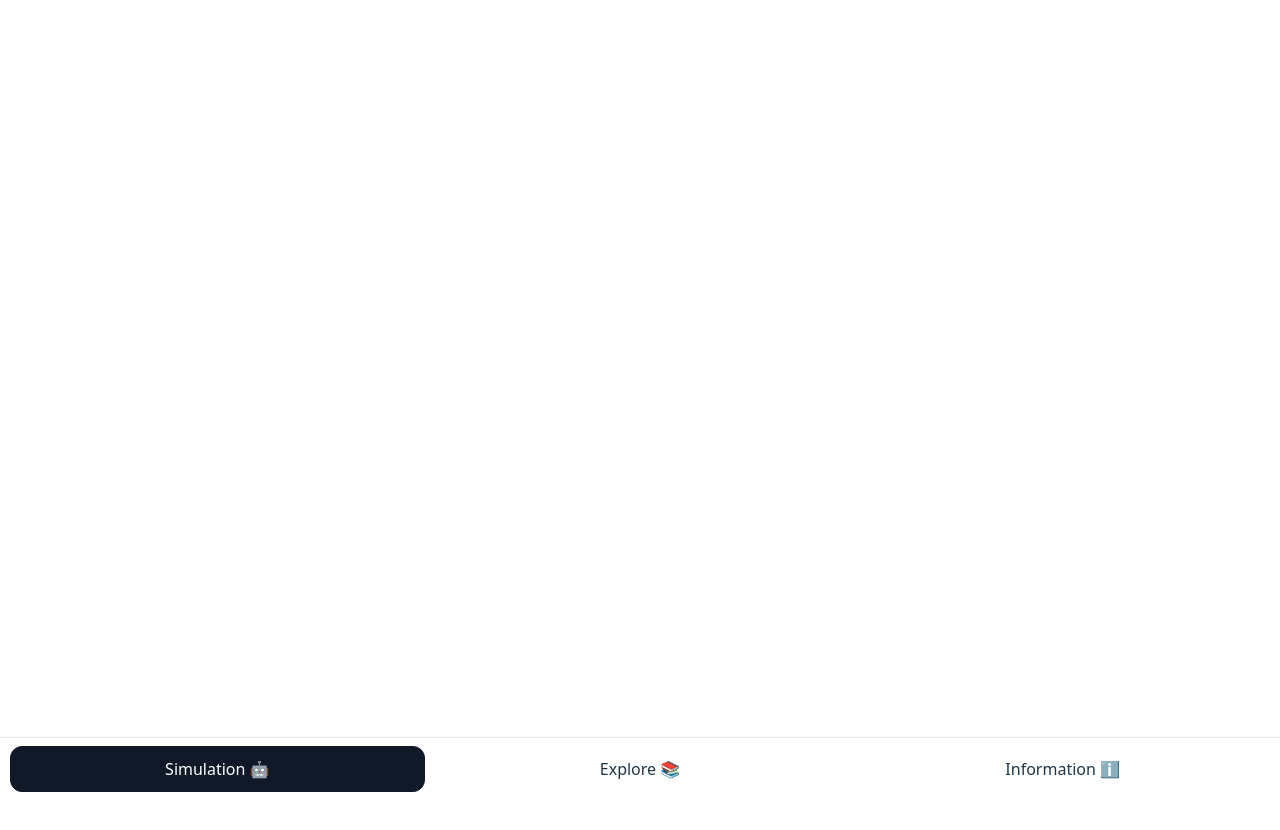
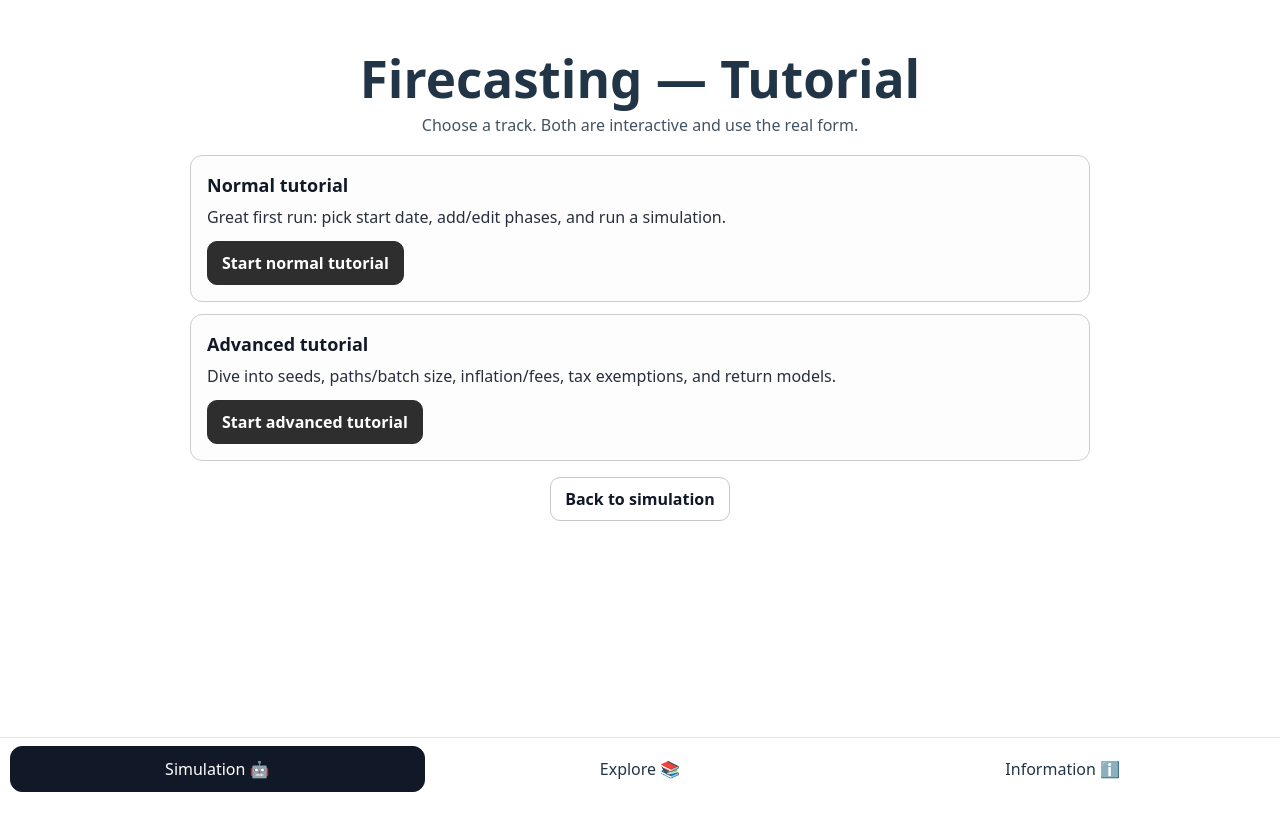
Before and after one commit to Gorm2303/firecasting-frontend, a React (Vite) app in the folder vite-react-frontend/: page /simulation/tutorial in a window 1280 px wide. Shown: the top 830 px of the page. Built offline with nearby package versions, Linux system fonts and the light colour scheme.

Commit message:
tutorial: add landing page and mode routes

```diff
--- a/vite-react-frontend/src/App.tsx
+++ b/vite-react-frontend/src/App.tsx
@@ -5,6 +5,7 @@ import InfoPage from './pages/InfoPage';
 import ExplorePage from './pages/ExplorePage';
 import SimulationPage from './pages/SimulationPage';
 import TutorialPage from './pages/TutorialPage';
+import TutorialLandingPage from './pages/TutorialLandingPage';
 import RunDiffPage from './pages/RunDiffPage';
 
 const TAB_BAR_RESERVED_HEIGHT = 80;
@@ -53,7 +54,8 @@ const App: React.FC = () => {
         <Routes>
           <Route path="/" element={<Navigate to="/simulation" replace />} />
           <Route path="/simulation" element={<SimulationPage />} />
-          <Route path="/simulation/tutorial" element={<TutorialPage />} />
+          <Route path="/simulation/tutorial" element={<TutorialLandingPage />} />
+          <Route path="/simulation/tutorial/:mode" element={<TutorialPage />} />
           <Route path="/simulation/diff" element={<RunDiffPage />} />
           <Route path="/explore" element={<ExplorePage />} />
           <Route path="/info" element={<InfoPage />} />
--- /dev/null
+++ b/vite-react-frontend/src/pages/TutorialLandingPage.tsx
@@ -0,0 +1,66 @@
+import React from 'react';
+import { useNavigate } from 'react-router-dom';
+
+const card: React.CSSProperties = {
+  border: '1px solid var(--fc-card-border)',
+  borderRadius: 12,
+  padding: 16,
+  background: 'var(--fc-card-bg)',
+  color: 'var(--fc-card-text)',
+};
+
+const btn = (variant: 'primary' | 'ghost'): React.CSSProperties => {
+  const base: React.CSSProperties = {
+    padding: '10px 14px',
+    borderRadius: 10,
+    border: '1px solid var(--fc-subtle-border)',
+    cursor: 'pointer',
+    fontSize: 16,
+    fontWeight: 750,
+  };
+  if (variant === 'primary') return { ...base, background: '#2e2e2e', color: '#fff', borderColor: '#2e2e2e' };
+  return { ...base, background: 'transparent', color: 'var(--fc-card-text)' };
+};
+
+const TutorialLandingPage: React.FC = () => {
+  const navigate = useNavigate();
+
+  return (
+    <div style={{ minHeight: '100vh', padding: 16, maxWidth: 900, margin: '0 auto' }}>
+      <h1 style={{ textAlign: 'center', marginBottom: 6 }}>Firecasting — Tutorial</h1>
+      <p style={{ textAlign: 'center', opacity: 0.85, marginTop: 0 }}>
+        Choose a track. Both are interactive and use the real form.
+      </p>
+
+      <div style={{ display: 'grid', gridTemplateColumns: '1fr', gap: 12, marginTop: 18 }}>
+        <div style={card}>
+          <div style={{ fontSize: 18, fontWeight: 800, marginBottom: 6 }}>Normal tutorial</div>
+          <div style={{ opacity: 0.9, marginBottom: 12 }}>
+            Great first run: pick start date, add/edit phases, and run a simulation.
+          </div>
+          <button type="button" onClick={() => navigate('/simulation/tutorial/normal')} style={btn('primary')}>
+            Start normal tutorial
+          </button>
+        </div>
+
+        <div style={card}>
+          <div style={{ fontSize: 18, fontWeight: 800, marginBottom: 6 }}>Advanced tutorial</div>
+          <div style={{ opacity: 0.9, marginBottom: 12 }}>
+            Dive into seeds, paths/batch size, inflation/fees, tax exemptions, and return models.
+          </div>
+          <button type="button" onClick={() => navigate('/simulation/tutorial/advanced')} style={btn('primary')}>
+            Start advanced tutorial
+          </button>
+        </div>
+
+        <div style={{ display: 'flex', justifyContent: 'center', marginTop: 4 }}>
+          <button type="button" onClick={() => navigate('/simulation')} style={btn('ghost')}>
+            Back to simulation
+          </button>
+        </div>
+      </div>
+    </div>
+  );
+};
+
+export default TutorialLandingPage;
```
